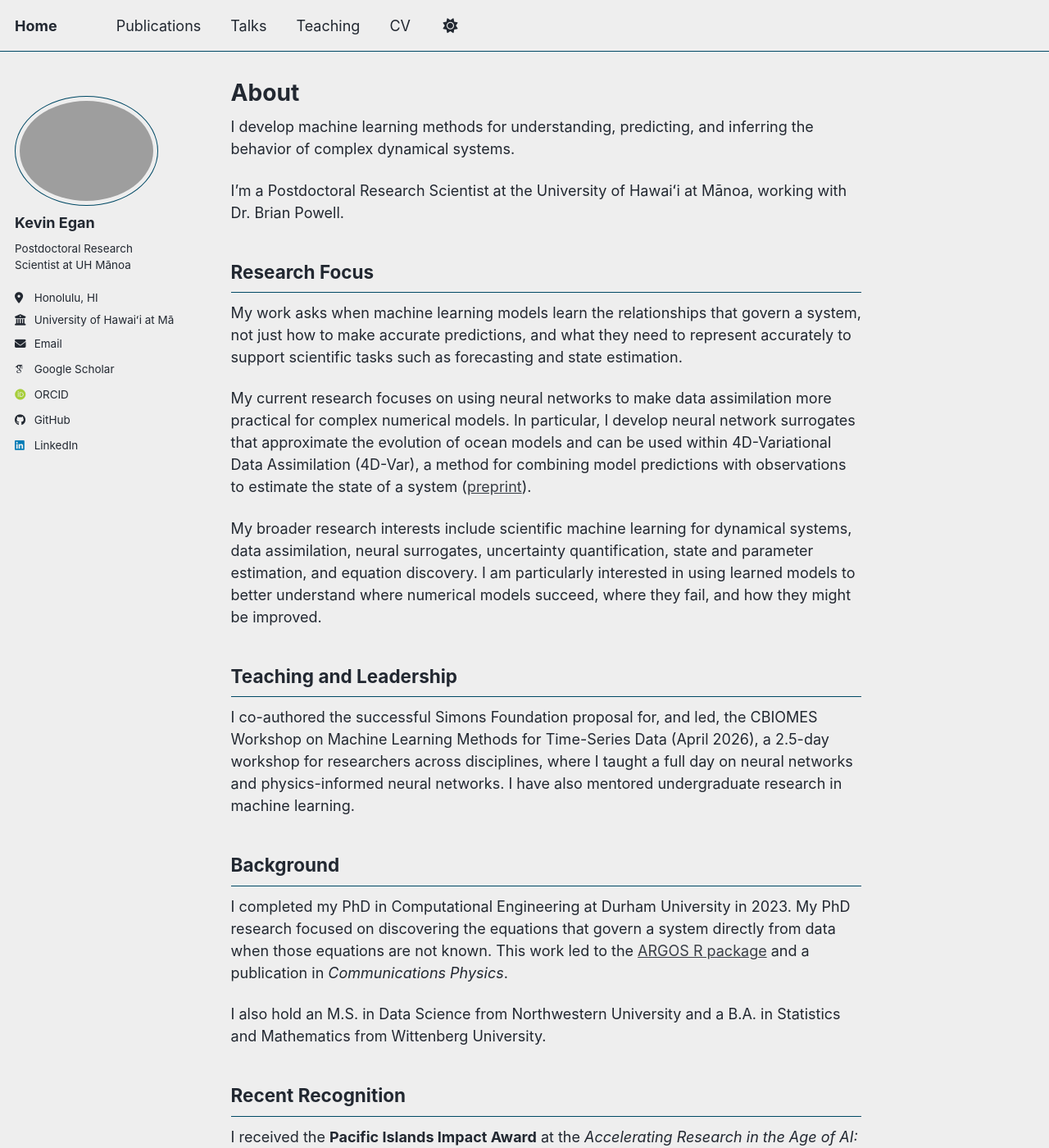
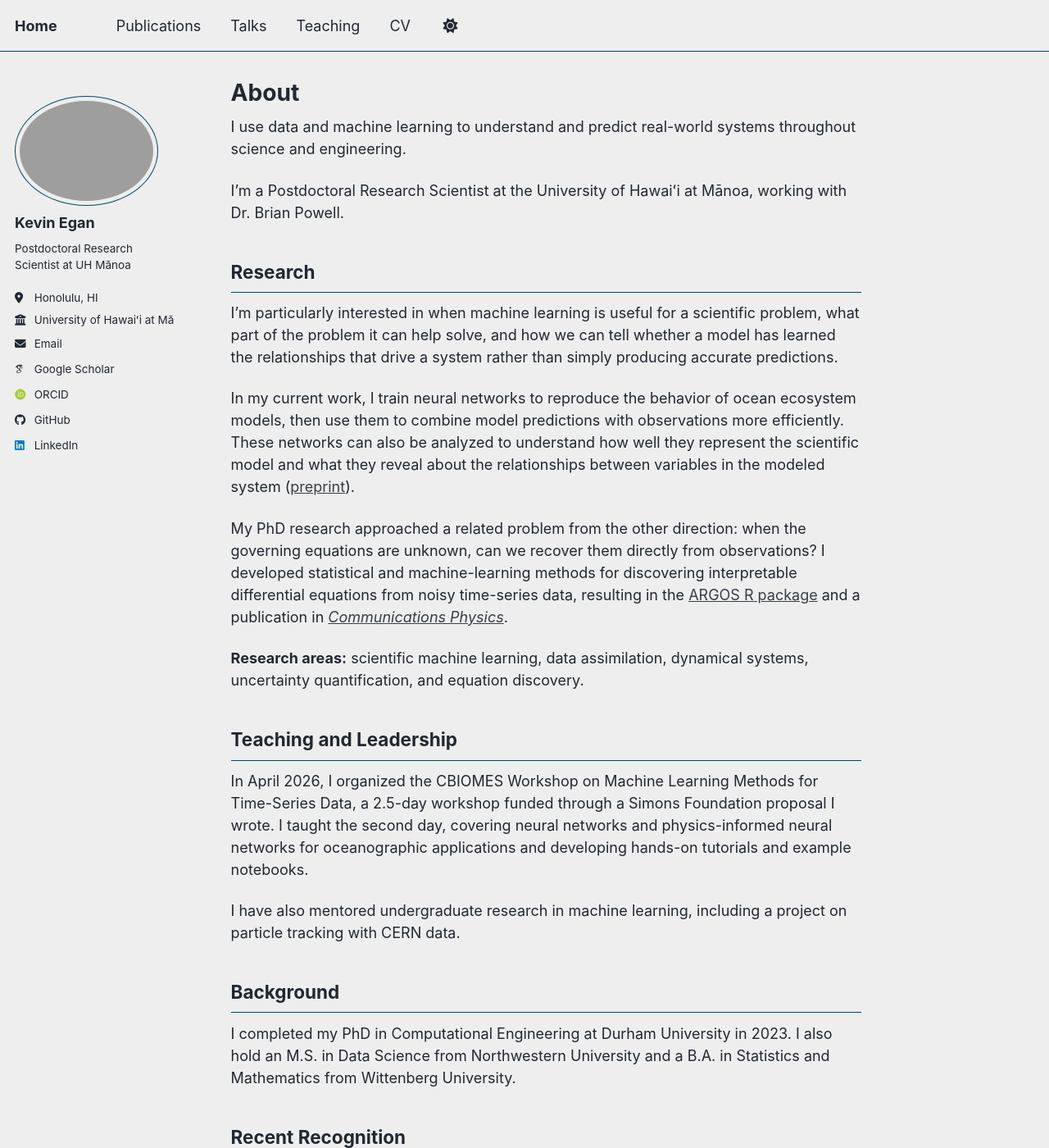
Before and after one commit to kevinegan31/kevinegan31.github.io, a Jekyll site: the page built from _pages/about.md, in a window 1280 px wide and 1400 px high. Shown: the whole window at 82% size. Built offline with Jekyll 4.4.1, drawn with Linux system fonts in a browser that asks for light colours; some web fonts are replaced; a script bundle is joined from its source files by our own code; library files that are not in the unit come from our copies.

Commit message:
Revise about page to enhance clarity and detail in research and teaching sections, including updated descriptions of machine learning applications and workshop organization.

```diff
--- a/_pages/about.md
+++ b/_pages/about.md
@@ -7,32 +7,34 @@ redirect_from:
   - /about.html
 ---
 
-I develop machine learning methods for understanding, predicting, and inferring the behavior of complex dynamical systems.
+I use data and machine learning to understand and predict real-world systems throughout science and engineering.
 
 I'm a Postdoctoral Research Scientist at the University of Hawaiʻi at Mānoa, working with Dr. Brian Powell.
 
-## Research Focus
+## Research
 
-My work asks when machine learning models learn the relationships that govern a system, not just how to make accurate predictions, and what they need to represent accurately to support scientific tasks such as forecasting and state estimation.
+I'm particularly interested in when machine learning is useful for a scientific problem, what part of the problem it can help solve, and how we can tell whether a model has learned the relationships that drive a system rather than simply producing accurate predictions.
 
-My current research focuses on using neural networks to make data assimilation more practical for complex numerical models.
-In particular, I develop neural network surrogates that approximate the evolution of ocean models and can be used within 4D-Variational Data Assimilation (4D-Var), a method for combining model predictions with observations to estimate the state of a system ([preprint](https://doi.org/10.22541/essoar.15008576/v1)).
+In my current work, I train neural networks to reproduce the behavior of ocean ecosystem models, then use them to combine model predictions with observations more efficiently.
+These networks can also be analyzed to understand how well they represent the scientific model and what they reveal about the relationships between variables in the modeled system ([preprint](https://doi.org/10.22541/essoar.15008576/v1)).
 
-My broader research interests include scientific machine learning for dynamical systems, data assimilation, neural surrogates, uncertainty quantification, state and parameter estimation, and equation discovery.
-I am particularly interested in using learned models to better understand where numerical models succeed, where they fail, and how they might be improved.
+My PhD research approached a related problem from the other direction: when the governing equations are unknown, can we recover them directly from observations?
+I developed statistical and machine-learning methods for discovering interpretable differential equations from noisy time-series data, resulting in the [ARGOS R package](https://cran.r-project.org/web/packages/ARGOS/index.html) and a publication in [*Communications Physics*](https://www.nature.com/articles/s42005-023-01516-2).
+
+**Research areas:** scientific machine learning, data assimilation, dynamical systems, uncertainty quantification, and equation discovery.
 
 ## Teaching and Leadership
 
-I co-authored the successful Simons Foundation proposal for, and led, the CBIOMES Workshop on Machine Learning Methods for Time-Series Data (April 2026), a 2.5-day workshop for researchers across disciplines, where I taught a full day on neural networks and physics-informed neural networks.
-I have also mentored undergraduate research in machine learning.
+In April 2026, I organized the CBIOMES Workshop on Machine Learning Methods for Time-Series Data, a 2.5-day workshop funded through a Simons Foundation proposal I wrote.
+I taught the second day, covering neural networks and physics-informed neural networks for oceanographic applications and developing hands-on tutorials and example notebooks.
+
+I have also mentored undergraduate research in machine learning, including a project on particle tracking with CERN data.
 
 ## Background
 
-I completed my PhD in Computational Engineering at Durham University in 2023. My PhD research focused on discovering the equations that govern a system directly from data when those equations are not known.
-This work led to the [ARGOS R package](https://cran.r-project.org/web/packages/ARGOS/index.html) and a publication in *Communications Physics*.
-
+I completed my PhD in Computational Engineering at Durham University in 2023.
 I also hold an M.S. in Data Science from Northwestern University and a B.A. in Statistics and Mathematics from Wittenberg University.
 
 ## Recent Recognition
 
-I received the **Pacific Islands Impact Award** at the *Accelerating Research in the Age of AI: A Synergistic Workshop with Google* (Google-UH, March 2026) for work on physics-informed neural networks for ocean modeling and data assimilation.
+I received the **Pacific Islands Impact Award** at *Accelerating Research in the Age of AI: A Synergistic Workshop with Google* (Google-UH, March 2026) for work on physics-informed neural networks for ocean modeling and data assimilation.
```
